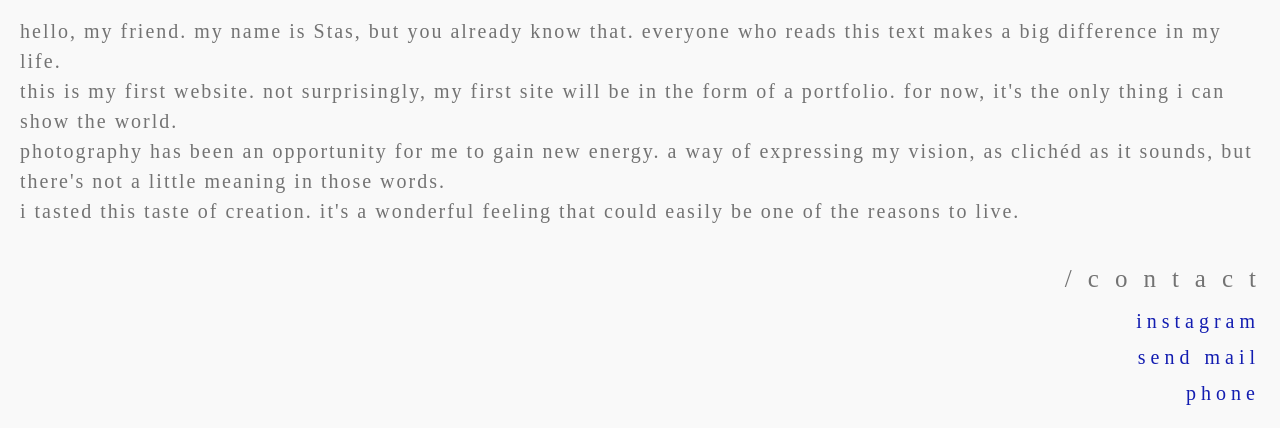
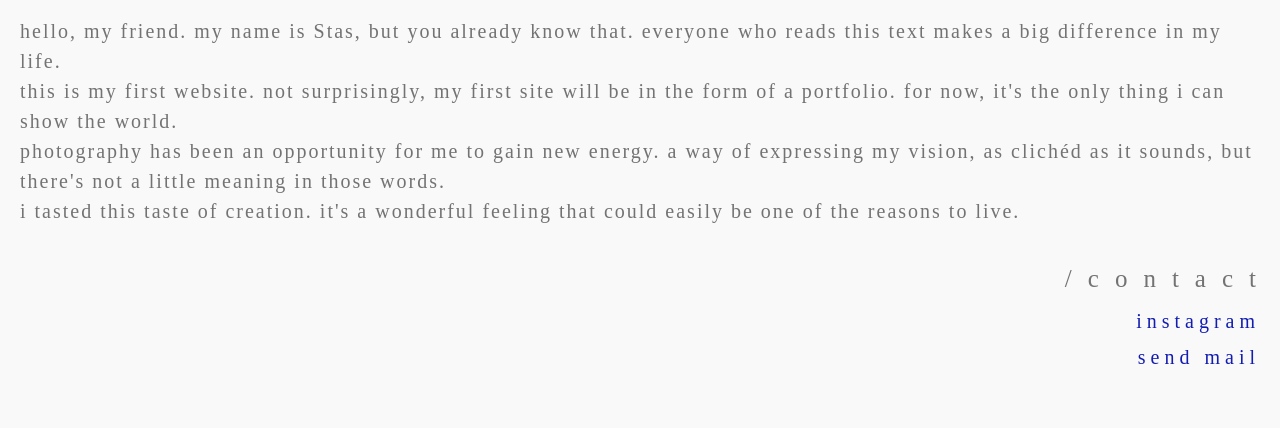
Before and after one commit to jazzysten/portfolio, a plain HTML site: page heroinset.html in a window 1280 px wide. Shown: the part 711-1139 px from the top of the page. After the commit the page ends 1103 px from the top, so only its background shows below. Drawn offline with Linux system fonts and the light colour scheme; a web font is replaced by a local one.

Commit message:
Add files via upload

```diff
--- a/heroinset.html
+++ b/heroinset.html
@@ -85,9 +85,6 @@
          <li class="contact__item">
             <a href="mailto:tsybarius@gmail.com" class="contact__link" style="color: rgb(19, 29, 177);">send mail</a>
          </li>
-         <li class="contact__item">
-            <a href="tel:+79628218640" class="contact__link" style="color: rgb(19, 29, 177);">phone</a>
-         </li>
       </ul>
    </nav>
    <br>
```
Also changed, not shown: index.html (+0 -3 lines), somestuff.html (+0 -3 lines).
